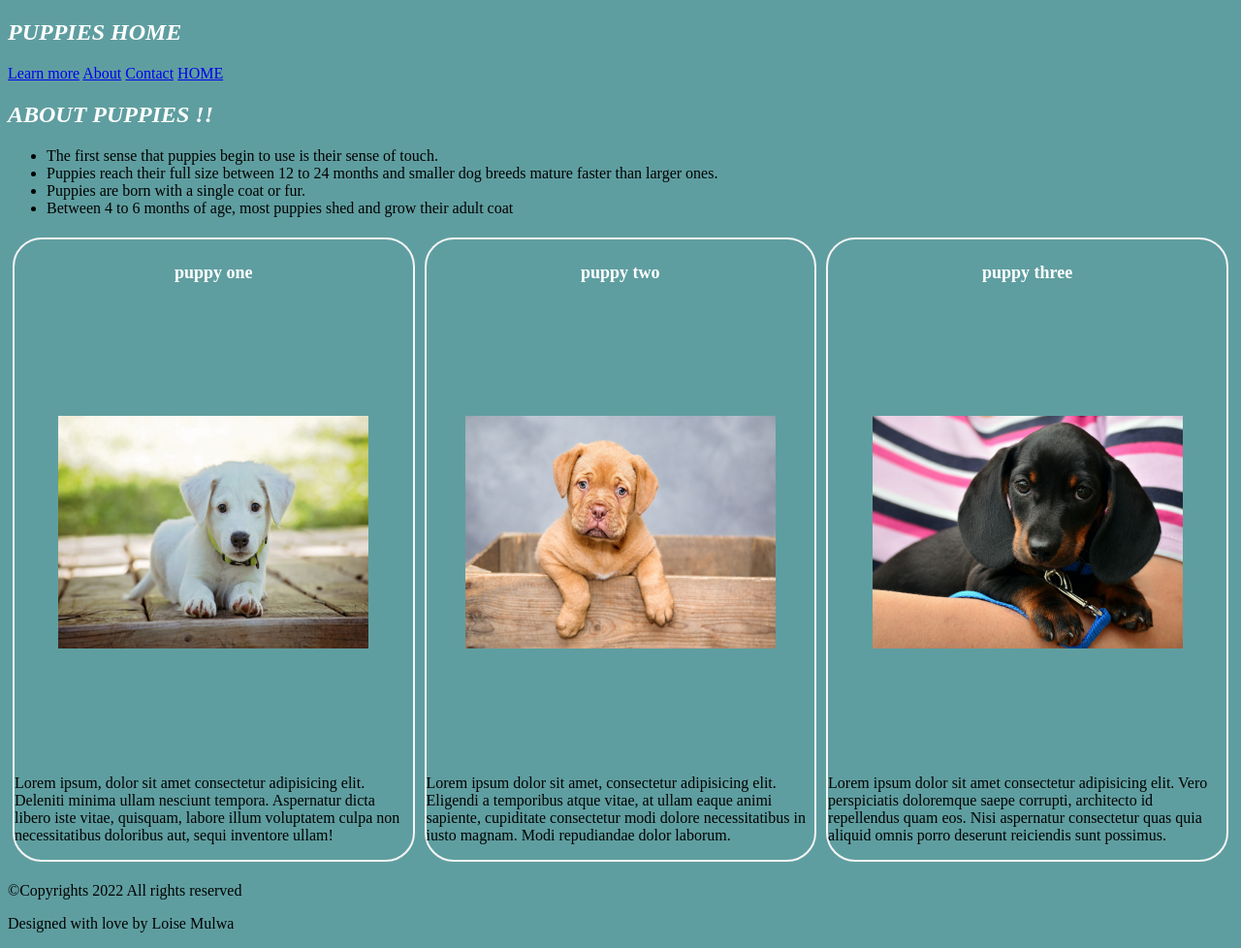
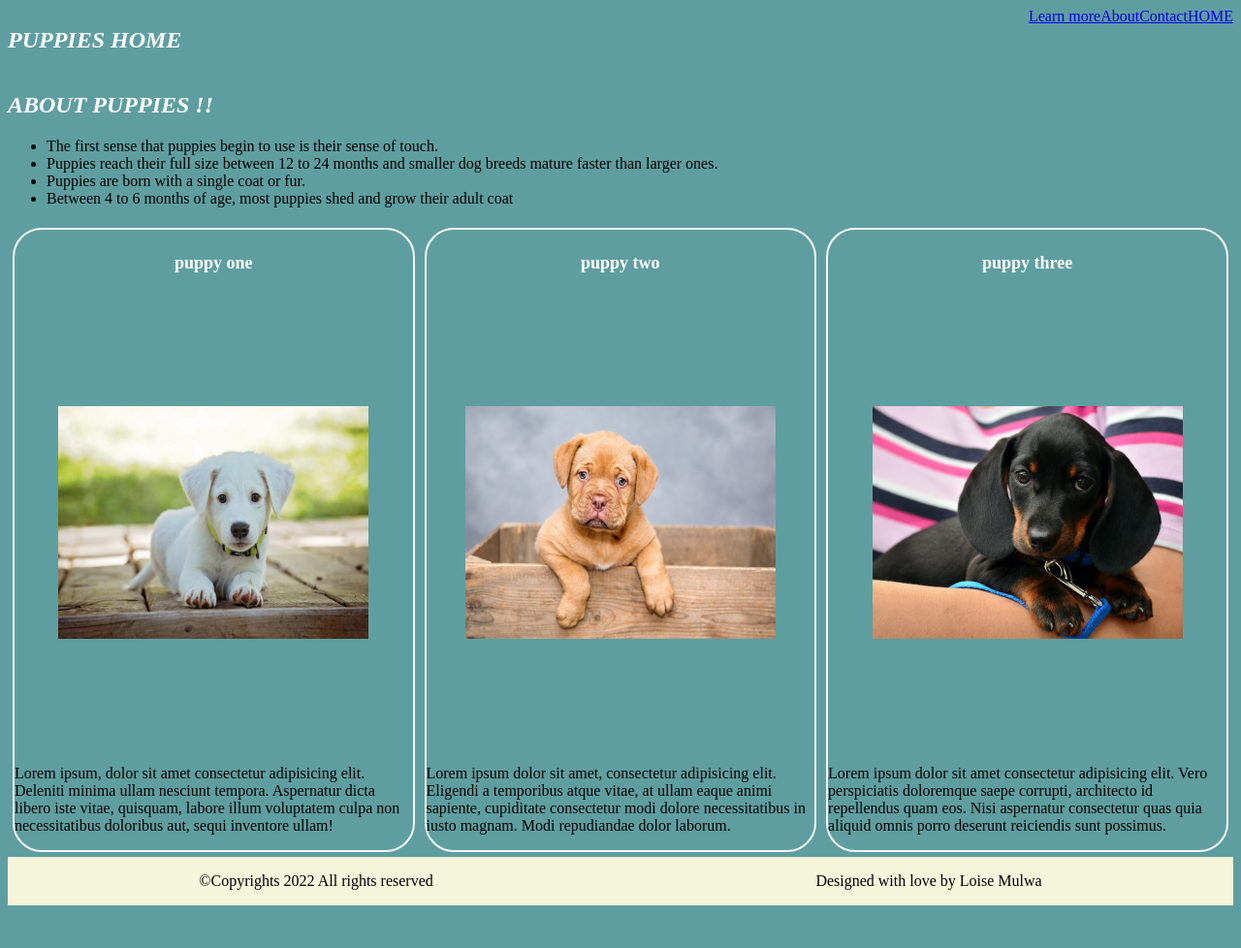
Before and after one commit to LoiseMulwa/mypet, a plain HTML site: page index.html in a window 1280 px wide. Shown: the whole page at 97% size. After the commit the page ends 942 px from the top, so only its background shows below. Drawn offline with Linux system fonts and the light colour scheme.

Commit message:
st: Displayed the navbar in flex

```diff
--- a/style.css
+++ b/style.css
@@ -43,6 +43,21 @@ body h2{
     color: white;
     font-size: large;
 }
+footer{
+    display: flex;
+    justify-content: space-around;
+    background-color: beige;
+}
+header{
+    display: flex;
+    justify-content: space-between;
+
+}
+.ol{
+    display: flex;
+    justify-content: space-around;
+    text-align: center;
+}
 @media screen and (max-width:500px) {
     /* body{
         background-color: aqua;
```
